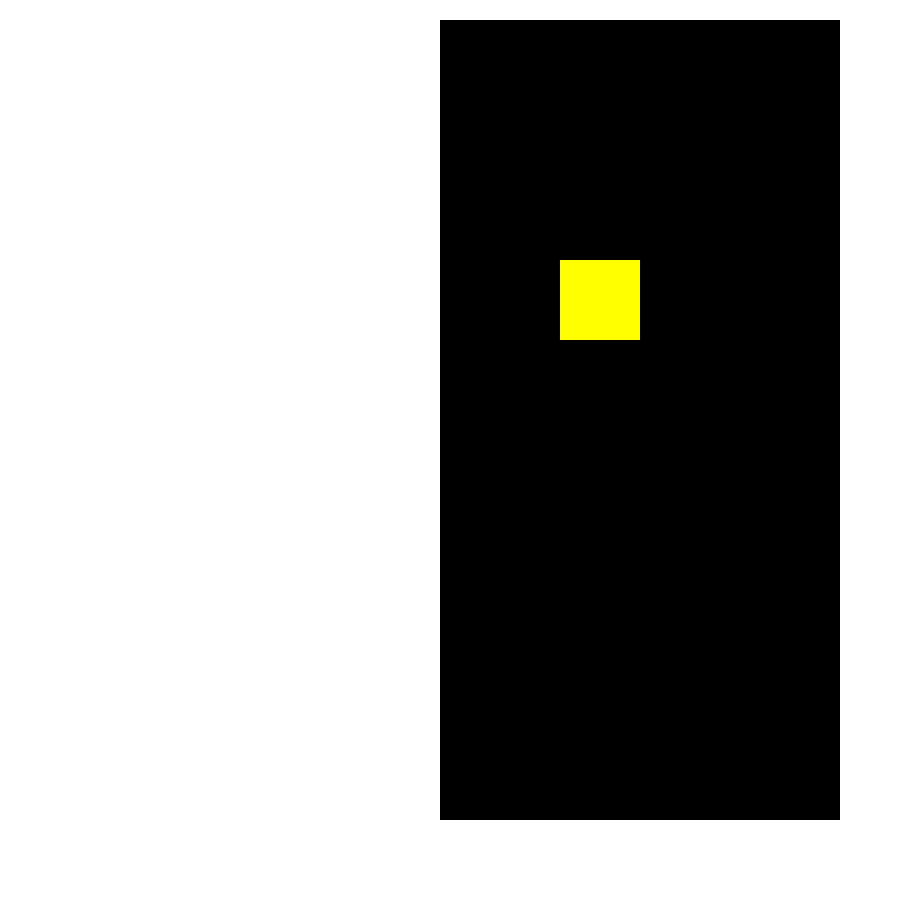
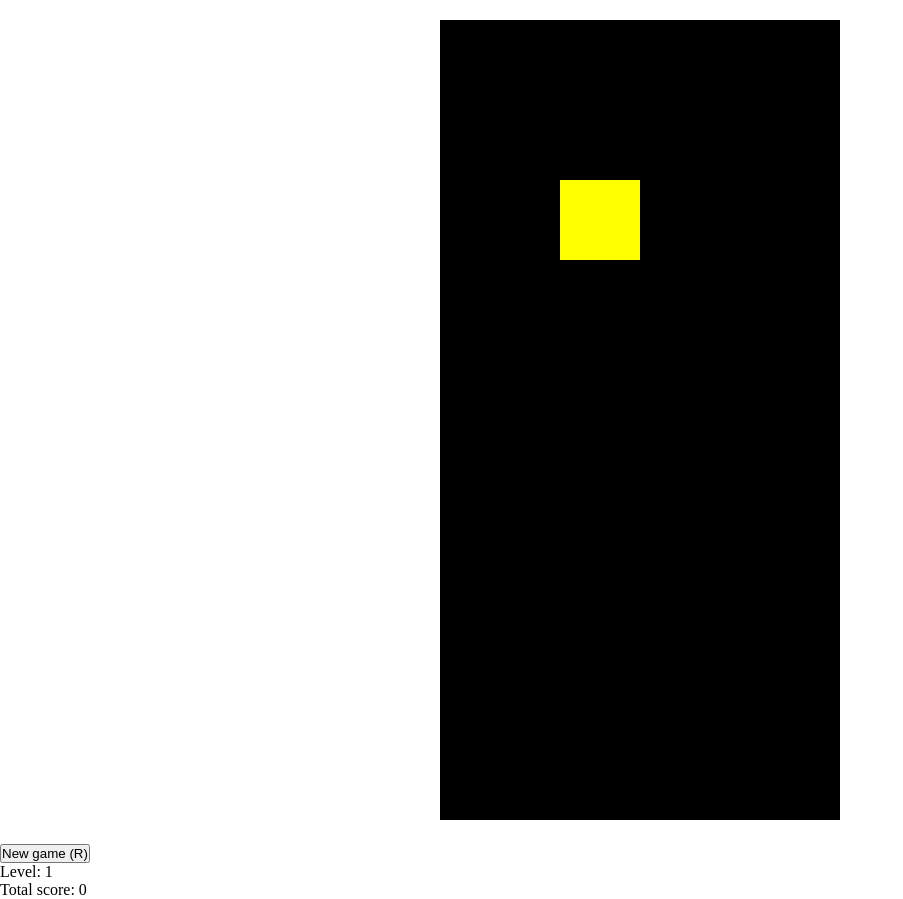
Before and after one commit to MadeStoel/Tetris, a plain HTML site: page index.html in a window 1280 px wide. Shown: the whole page, without its empty margins (0-903 px from the left). Before the commit the page ends 844 px from the top, so only its background shows below. Drawn offline with Linux system fonts and the light colour scheme.

Commit message:
Add score, level, game over and restart mechanism

```diff
--- a/Components/arena.js
+++ b/Components/arena.js
@@ -22,14 +22,22 @@ class Arena {
     };
 
     checkForCompletedRows = function () {
+        let completedRows = 0;
+
         this.grid.forEach((row, index) => {
-            const completed = row.every(value => {return value > 0 && value < 9});
+            const completed = row.every(value => {
+                return value > 0 && value < 9
+            });
 
-            if(completed) {
+            if (completed) {
                 this.grid.splice(index, 1);
                 this.grid.unshift(new Array(this.xPos).fill(0));
+
+                completedRows++;
             }
-        })
+        });
+
+        if (completedRows > 0) return completedRows;
     };
 
     checkCollision = function (piece) {
@@ -75,6 +83,10 @@ class Arena {
         }
     };
 
+    checkForGameOver = function () {
+        return (this.grid[0][4] !== 0 || this.grid[0][5] !== 0);
+    };
+
     lockPiece = function (piece) {
         piece.yPos--;
         piece.locked = true;
--- a/Components/player.js
+++ b/Components/input.js
@@ -9,14 +9,14 @@ document.addEventListener('keydown', (event) => {
                     if (currentPiece.shape[i][j] === 1) {
                         //check right wall
                         if (currentPiece.xPos + (j + 1) >= 10) allowMove = false;
-                    }
 
-                    //check for block on right
-                    const rightCell = arena.grid[currentPiece.yPos + i][currentPiece.xPos + j + 1];
-                    if (rightCell > 0 && rightCell < 9) {
-                        allowMove = false;
+                        //check for block on right
+                        const rightCell = arena.grid[currentPiece.yPos + i][currentPiece.xPos + j + 1];
+                        if (rightCell > 0 && rightCell < 9) {
+                            allowMove = false;
 
-                        break outer;
+                            break outer;
+                        }
                     }
                 }
             }
@@ -47,6 +47,8 @@ document.addEventListener('keydown', (event) => {
         case 'ArrowDown':
             arena.checkCollision(currentPiece);
             currentPiece.yPos++;
+
+
             break;
 
         case 'x':
@@ -57,6 +59,10 @@ document.addEventListener('keydown', (event) => {
             currentPiece.turnCounterClockWise();
             break;
 
+        case 'r':
+            newGame();
+            break;
+
         default:
             return;
     }
--- /dev/null
+++ b/Helpers/dom.js
@@ -0,0 +1,9 @@
+class Dom {
+    updateScore(total) {
+        document.getElementById('score').innerText = "Total score: " + total;
+    }
+
+    updateLevel(level) {
+        document.getElementById('level').innerText = "Level: " + level;
+    }
+}
--- /dev/null
+++ b/Helpers/score.js
@@ -0,0 +1,14 @@
+class Score {
+    constructor() {
+        this.total = 0;
+        this.multiplier = [1, 2, 4, 8];
+    }
+
+    add(lines, level) {
+        this.total += 100 * this.multiplier[lines - 1] * level;
+    }
+
+    updateScore() {
+        dom.updateScore(this.total);
+    }
+}
--- a/index.html
+++ b/index.html
@@ -8,8 +8,16 @@
 <body>
 
     <canvas id="canvas" width="400" height="800"></canvas>
+    <button onclick="newGame()">New game (R)</button>
+    <div>
+        <p id="level"></p>
+    </div>
+
+    <p id="score"></p>
 
     <script src="Helpers/draw.js"></script>
+    <script src="Helpers/dom.js"></script>
+    <script src="Helpers/score.js"></script>
     <script src="Components/arena.js"></script>
     <script src="Components/Pieces/piece.js"></script>
     <script src="Components/Pieces/j_piece.js"></script>
@@ -19,7 +27,7 @@
     <script src="Components/Pieces/i_piece.js"></script>
     <script src="Components/Pieces/t_piece.js"></script>
     <script src="Components/Pieces/o_piece.js"></script>
-    <script src="Components/player.js"></script>
+    <script src="Components/input.js"></script>
     <script src="main.js"></script>
 </body>
 </html>
--- a/main.js
+++ b/main.js
@@ -2,12 +2,22 @@ const canvas = document.getElementById('canvas');
 const ctx = canvas.getContext('2d');
 
 const draw = new Draw();
-const arena = new Arena();
+const score = new Score();
+const dom = new Dom();
+
+let arena;
 
 let lastTime = 0;
+let gameSpeed = 1100;
+let gameLevel;
+const maxLevel = 9;
+
 let pieceActive = false;
 
-const pieceBag = ['j', 'l', 's', 'z', 't',  'i', 'o'];
+let gameOver = false;
+let totalLines;
+
+const pieceBag = ['j', 'l', 's', 'z', 't', 'i', 'o'];
 let currentPieceBag = [];
 let currentPiece;
 
@@ -15,7 +25,7 @@ update = function (time = 0) {
     checkForActivePiece();
 
     const deltaTime = time - lastTime;
-    if (deltaTime > 800) {
+    if (deltaTime > (gameSpeed - (gameLevel * 100))) {
 
         arena.checkCollision(currentPiece);
         currentPiece.yPos++;
@@ -26,15 +36,28 @@ update = function (time = 0) {
         lastTime = time;
     }
 
-    requestAnimationFrame(update);
+
+    if (!gameOver) {
+        requestAnimationFrame(update);
+    } else {
+        console.log('game over!');
+    }
 };
 
 checkForActivePiece = function () {
     if (!pieceActive) {
-        arena.checkForCompletedRows();
+        const completedRows = arena.checkForCompletedRows();
+
+        if (completedRows > 0) {
+            addLinesCleared(completedRows);
+
+            score.add(completedRows, gameLevel);
+            score.updateScore();
+        }
+
+        gameOver = arena.checkForGameOver();
 
         currentPiece = getNewPiece();
-        console.log(currentPiece);
 
         arena.update(currentPiece);
 
@@ -44,15 +67,25 @@ checkForActivePiece = function () {
     }
 };
 
+addLinesCleared = function (completedRows) {
+    totalLines += completedRows;
+
+    if (gameLevel < maxLevel) {
+        gameLevel = Math.floor(totalLines / 10) + 1;
+
+        dom.updateLevel(gameLevel);
+    }
+};
+
 getNewPiece = function () {
-    if(currentPieceBag.length === 0) {
+    if (currentPieceBag.length === 0) {
         currentPieceBag = pieceBag.slice();
     }
 
     const randomNum = Math.floor(Math.random() * currentPieceBag.length);
     selectedPiece = currentPieceBag.splice(randomNum, 1)[0];
 
-    switch (selectedPiece){
+    switch (selectedPiece) {
         case 'j': {
             return new JPiece();
         }
@@ -80,4 +113,20 @@ getNewPiece = function () {
     }
 };
 
-update();
+newGame = function () {
+    arena = new Arena();
+    pieceActive = false;
+    gameOver = false;
+
+    gameLevel = 1;
+    totalLines = 0;
+
+    score.total = 0;
+    score.updateScore();
+
+    dom.updateLevel(gameLevel);
+
+    update();
+};
+
+newGame();
```
